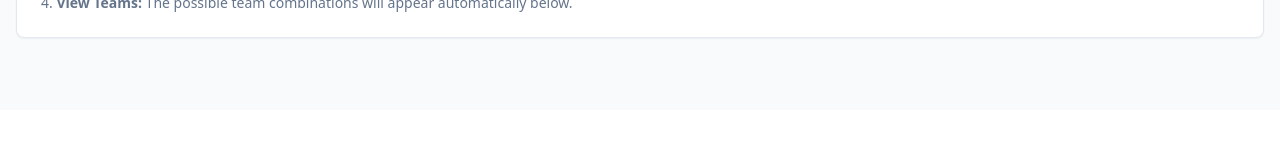
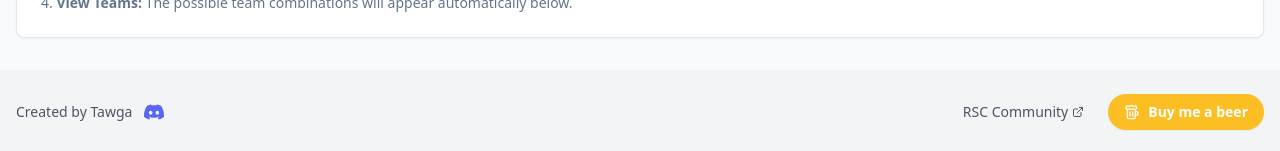
Before and after one commit to Tawga/team-combiner, a React (Vite) app: page / in a window 1280 px wide. Shown: the part 702-853 px from the top of the page. Before the commit the page ends 812 px from the top, so only its background shows below. Built offline with nearby package versions, Linux system fonts and the light colour scheme; no server answers; the database is empty.

Commit message:
Add footer

```diff
--- a/src/App.tsx
+++ b/src/App.tsx
@@ -2,17 +2,19 @@ import { createBrowserRouter, RouterProvider } from "react-router-dom";
 import Combinations from "./features/TeamCombiner/TeamCombiner";
 import AppBarComponent from "./components/AppBarComponent";
 import HelpSection from "./components/HelpSection";
+import FooterComponent from "./components/FooterComponent";
 
 const router = createBrowserRouter([
 	{
 		path: "/",
 		element: (
-			<div className="min-h-screen bg-gray-50 pb-10">
+			<div className="flex min-h-screen flex-col bg-gray-50">
 				<AppBarComponent title="Team Combiner" />
-				<div className="container mx-auto px-4 py-8 max-w-7xl">
+				<div className="container mx-auto px-4 py-8 max-w-7xl flex-grow">
 					<Combinations />
 					<HelpSection />
 				</div>
+				<FooterComponent />
 			</div>
 		),
 	},
--- /dev/null
+++ b/src/components/FooterComponent.tsx
@@ -0,0 +1,51 @@
+import React from "react";
+import { Beer, ExternalLink } from "lucide-react";
+
+const FooterComponent: React.FC = () => {
+	return (
+		<footer className="mt-auto bg-gray-100 dark:bg-gray-800 py-6 text-sm text-gray-600 dark:text-gray-400">
+			<div className="container mx-auto flex flex-col items-center justify-between gap-4 px-4 md:flex-row">
+				<div className="flex items-center gap-2">
+					<span>Created by Tawga</span>
+					<span
+						className="flex items-center justify-center p-1 rounded "
+						title="Discord: Tawga"
+					>
+						<svg
+							role="img"
+							viewBox="0 0 24 24"
+							xmlns="http://www.w3.org/2000/svg"
+							className="h-5 w-5 fill-[#5865F2]"
+						>
+							<title>Discord</title>
+							<path d="M20.317 4.3698a19.7913 19.7913 0 00-4.8851-1.5152.0741.0741 0 00-.0785.0371c-.211.3753-.4447.8648-.6083 1.2495-1.8447-.2762-3.68-.2762-5.4868 0-.1636-.3933-.4058-.8742-.6177-1.2495a.077.077 0 00-.0785-.037 19.7363 19.7363 0 00-4.8852 1.515.0699.0699 0 00-.0321.0277C.5334 9.0458-.319 13.5799.0992 18.0578a.0824.0824 0 00.0312.0561c2.0528 1.5076 4.0413 2.4228 5.9929 3.0294a.0777.0777 0 00.0842-.0276c.4616-.6304.8731-1.2952 1.226-1.9942a.076.076 0 00-.0416-.1057c-.6528-.2476-1.2743-.5495-1.8722-.8923a.077.077 0 01-.0076-.1277c.1258-.0943.2517-.1923.3718-.2914a.0743.0743 0 01.0776-.0105c3.9278 1.7933 8.18 1.7933 12.0614 0a.0739.0739 0 01.0785.0095c.1202.099.246.1981.3728.2924a.077.077 0 01-.0066.1276 12.2986 12.2986 0 01-1.873.8914.0766.0766 0 00-.0407.1067c.3604.698.7719 1.3628 1.225 1.9932a.076.076 0 00.0842.0286c1.961-.6067 3.9495-1.5219 6.0023-3.0294a.077.077 0 00.0313-.0552c.5004-5.177-.8382-9.6739-3.5485-13.6604a.061.061 0 00-.0312-.0286zM8.02 15.3312c-1.1825 0-2.1569-1.0857-2.1569-2.419 0-1.3332.9555-2.4189 2.157-2.4189 1.2108 0 2.1757 1.0952 2.1568 2.419 0 1.3332-.946 2.419-2.1568 2.419zm7.9748 0c-1.1825 0-2.1569-1.0857-2.1569-2.419 0-1.3332.9554-2.4189 2.1569-2.4189 1.2108 0 2.1757 1.0952 2.1568 2.419 0 1.3332-.946 2.419-2.1568 2.419z" />
+						</svg>
+					</span>
+				</div>
+
+				<div className="flex flex-wrap items-center justify-center gap-6">
+					<a
+						href="https://rsc-community.com/"
+						target="_blank"
+						rel="noopener noreferrer"
+						className="flex items-center gap-1 hover:text-indigo-600 dark:hover:text-indigo-400 transition-colors"
+					>
+						RSC Community <ExternalLink className="h-3 w-3" />
+					</a>
+
+					<a
+						href="https://buymeacoffee.com/tawga"
+						target="_blank"
+						rel="noopener noreferrer"
+						className="flex items-center gap-2 rounded-full bg-amber-400 px-4 py-2 text-white font-semibold hover:bg-amber-500 transition-colors shadow-sm"
+					>
+						<Beer className="h-4 w-4" />
+						Buy me a beer
+					</a>
+				</div>
+			</div>
+		</footer>
+	);
+};
+
+export default FooterComponent;
```
